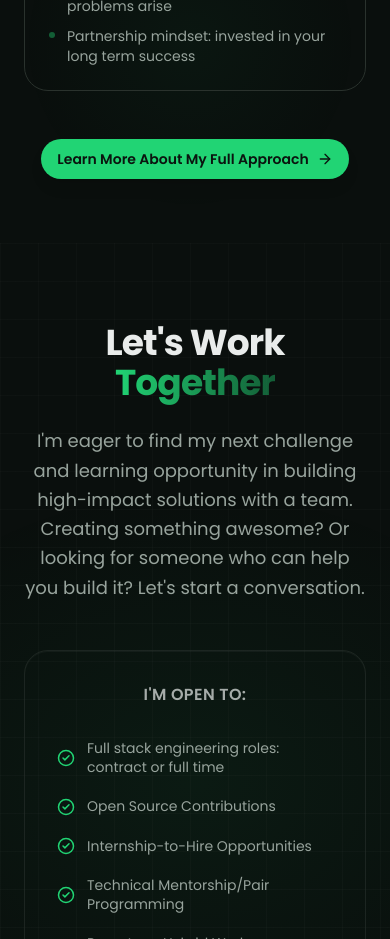
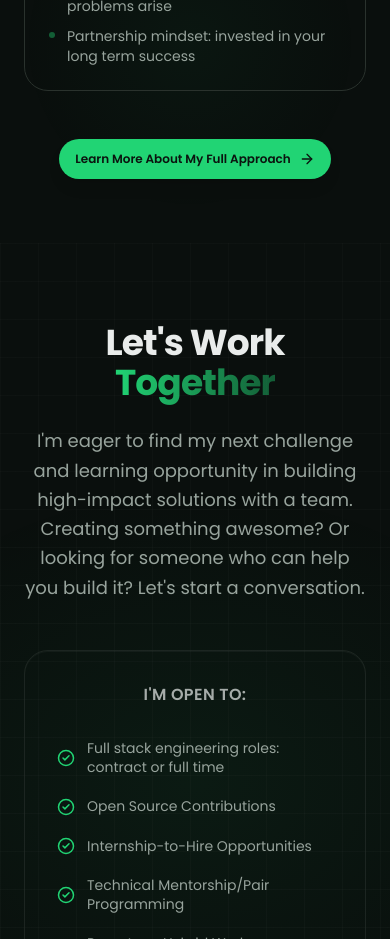
Before and after one commit to Abivic9-ops/Abivic9-Ops-Portfolio_Nextjs, a Next.js app: page / in a window 390 px wide. Shown: the part 10980-11919 px from the top of the page. Built offline with nearby package versions, Linux system fonts and the light colour scheme.

Commit message:
Resized a CTA button

```diff
--- a/src/components/sections/what-i-bring.tsx
+++ b/src/components/sections/what-i-bring.tsx
@@ -147,7 +147,7 @@ export function WhatIBring() {
             href="/about"
             className={cn(
               buttonVariants({ size: "lg" }),
-              "bg-primary text-primary-foreground hover:bg-primary/90 rounded-full px-10 py-4 text-sm font-semibold shadow-lg inline-flex items-center gap-2 group"
+              "bg-primary text-primary-foreground hover:bg-primary/90 rounded-full px-5 py-2.5 md:px-10 md:py-4 text-xs sm:text-sm font-semibold shadow-lg inline-flex items-center gap-2 group"
             )}
           >
             Learn More About My Full Approach
```
